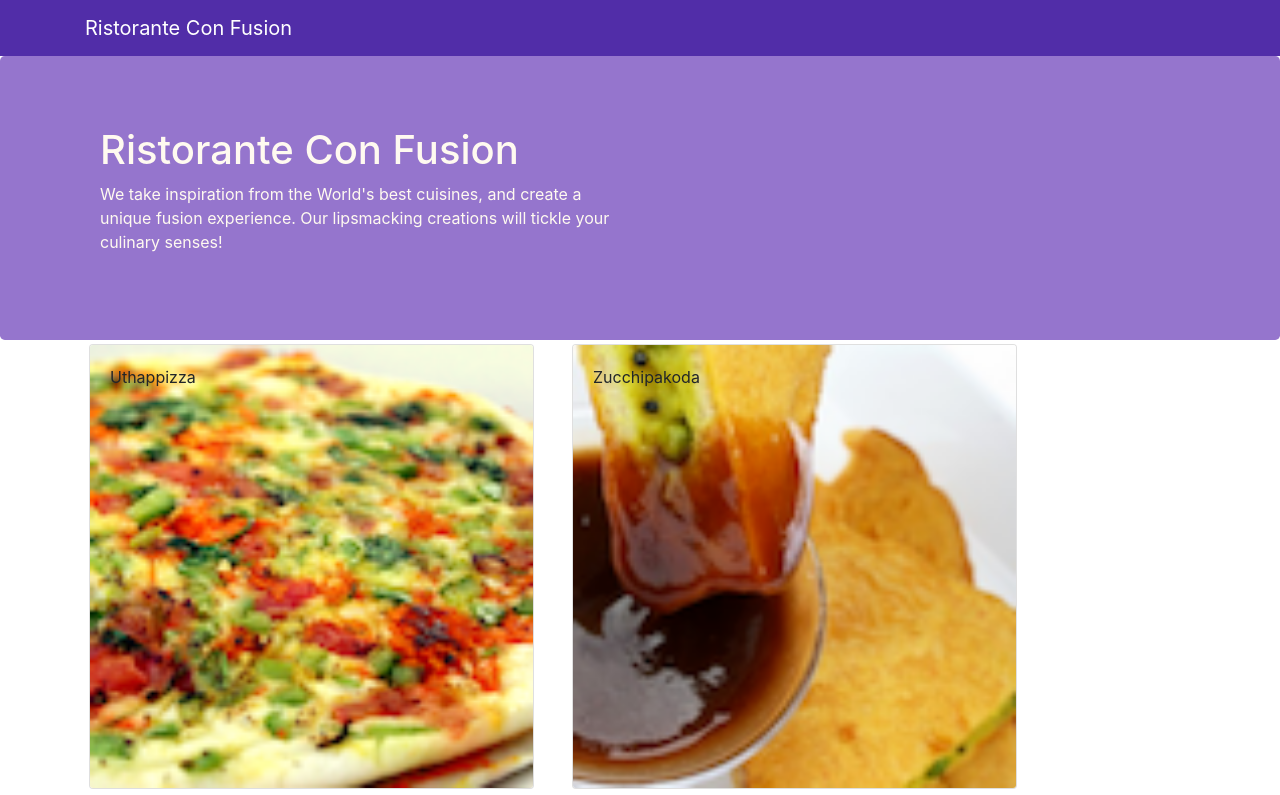
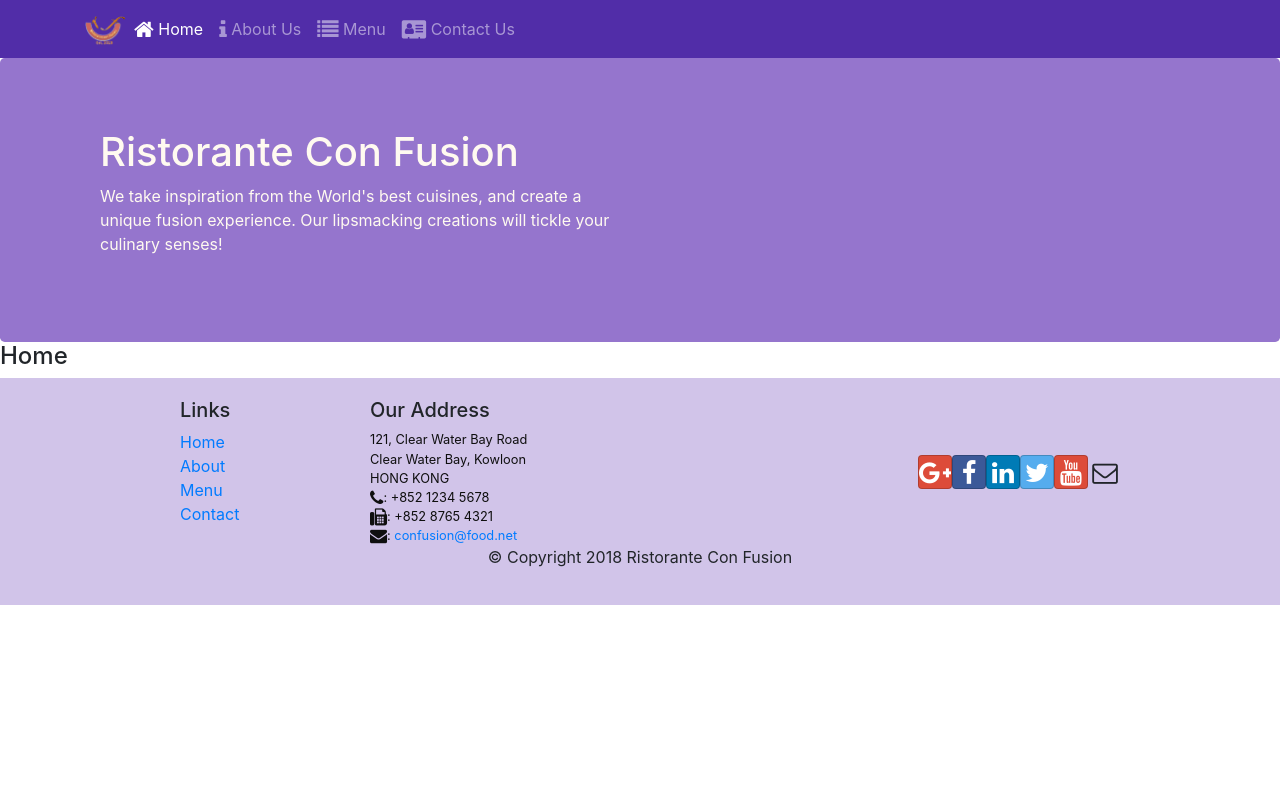
Before and after one commit to abhinavchawla07/react-practice, a React (Create React App) app: page /home in a window 1280 px wide. Shown: the top 795 px of the page. Built offline with nearby package versions, Linux system fonts and the light colour scheme.

Commit message:
react router

```diff
--- a/package.json
+++ b/package.json
@@ -12,6 +12,7 @@
     "react": "^16.13.1",
     "react-dom": "^16.13.1",
     "react-popper": "^2.2.3",
+    "react-router-dom": "^5.2.0",
     "react-scripts": "3.4.1",
     "reactstrap": "^8.4.1"
   },
--- a/src/App.js
+++ b/src/App.js
@@ -1,28 +1,17 @@
 import React, { Component } from 'react';
-import Main  from './components/MainComponent';
+import Main from './components/MainComponent';
 import './App.css';
-
-// function App() {
-//   return (
-//     <div>
-//       <Navbar dark color="primary">
-//         <div className="container">
-//           <NavbarBrand href="/">Ristorante Con Fusion</NavbarBrand>
-//         </div>
-//       </Navbar>
-//       <Menu />
-//     </div>
-//   );
-// }
-
-class App extends Component{
+import { BrowserRouter } from 'react-router-dom'
+class App extends Component {
 
 
   render() {
     return (
-      <div>
-        <Main/>
-      </div>
+      <BrowserRouter>
+        <div>
+          <Main />
+        </div>
+      </BrowserRouter>
     );
   }
 };
--- a/src/components/FooterComponent.js
+++ b/src/components/FooterComponent.js
@@ -1,4 +1,5 @@
-import React, { Component } from 'react';
+import React from 'react';
+import {Link} from 'react-router-dom';
 
 function Footer(props)
 {
@@ -9,10 +10,10 @@ function Footer(props)
                 <div className="col-4 offset-1 col-sm-2">
                     <h5>Links</h5>
                     <ul className="list-unstyled">
-                        <li><a href="#">Home</a></li>
-                        <li><a href="#">About</a></li>
-                        <li><a href="#">Menu</a></li>
-                        <li><a href="contactus.html">Contact</a></li>
+                        <li><Link to="/home">Home</Link></li>
+                        <li><Link to="/aboutus">About</Link></li>
+                        <li><Link to="/menu">Menu</Link></li>
+                        <li><Link to="/contactus">Contact</Link></li>
                     </ul>
                 </div>
                 <div className="col-7 col-sm-5">
--- a/src/components/HeaderComponent.js
+++ b/src/components/HeaderComponent.js
@@ -1,13 +1,50 @@
 import React, { Component } from 'react';
-import { Navbar, NavbarBrand, Jumbotron } from 'reactstrap'
-
+import { Navbar, NavbarBrand,Nav, NavbarToggler,Collapse,NavItem, Jumbotron } from 'reactstrap';
+import {NavLink} from 'react-router-dom';
 class Header extends Component {
+    constructor(props){
+        super(props);
+        this.state={
+            isNavOpen: false
+        };
+        this.toggleNav = this.toggleNav.bind(this);
+    }
+    toggleNav(){
+        this.setState({isNavOpen:!this.state.isNavOpen});
+    }
     render() {
         return (
             <React.Fragment>
-                <Navbar dark>
+                <Navbar dark expand="md">
                     <div className="container">
-                        <NavbarBrand href="/">Ristorante Con Fusion</NavbarBrand>
+                        <NavbarToggler onClick={this.toggleNav}/>
+                        <NavbarBrand className="mr-auto" href="/">
+                            <img src="assets/images/logo.png" height="30" width="41" alt="Ristorante Con Fusion"/>
+                        </NavbarBrand>
+                        <Collapse isOpen={this.state.isNavOpen} navbar>
+                        <Nav navbar>
+                            <NavItem>
+                                <NavLink className="nav-link" to="/home">
+                                    <span className="fa fa-home fa-lg"/> Home
+                                </NavLink>
+                            </NavItem>
+                            <NavItem>
+                                <NavLink className="nav-link" to="/aboutus">
+                                    <span className="fa fa-info fa-lg"/> About Us
+                                </NavLink>
+                            </NavItem>
+                            <NavItem>
+                                <NavLink className="nav-link" to="/menu">
+                                    <span className="fa fa-list fa-lg"/> Menu
+                                </NavLink>
+                            </NavItem>
+                            <NavItem>
+                                <NavLink className="nav-link" to="/contact">
+                                    <span className="fa fa-address-card fa-lg"/> Contact Us
+                                </NavLink>
+                            </NavItem>
+                        </Nav>
+                        </Collapse>
                     </div>
                 </Navbar>
                 <Jumbotron>
--- /dev/null
+++ b/src/components/HomeComponent.js
@@ -0,0 +1,11 @@
+import React from 'react'
+
+function Home(props){
+    return (
+        <div className='conainer'>
+            <h4>Home</h4>
+        </div>
+    );
+}
+
+export default Home;
--- a/src/components/MainComponent.js
+++ b/src/components/MainComponent.js
@@ -1,31 +1,36 @@
 import React, { Component } from 'react';
 import Menu from './menuComponent';
+import Home from "./HomeComponent";
 import Dishdetail from './dishdetailComponent'
 import Header from './HeaderComponent'
 import { DISHES } from '../shared/dishes';
 import Footer from './FooterComponent';
-
+import { Switch, Route, Redirect } from "react-router-dom";
 class Main extends Component {
 
     constructor(props) {
         super(props);
         this.state = {
             dishes: DISHES,
-            selectedDish: null
         };
     }
 
-    onDishSelect(dishId) {
-        this.setState({ selectedDish: dishId });
-    }
+    render() {
+        const HomePage = ()=>{
+            return (
+                <Home/>
+            );
+        }
+        return (
 
-    render() {
-        return (
             <div>
-                <Header/>
-                <Menu dishes={this.state.dishes} onClick={(dishId) => this.onDishSelect(dishId)} />
-                <Dishdetail dish={this.state.dishes.filter((dish) => dish.id === this.state.selectedDish)[0]} />
-                <Footer/>
+                <Header />
+                <Switch>
+                    <Route path='/home' component={HomePage} />
+                    <Route exact path='/menu' component={() => <Menu dishes={this.state.dishes} />} />
+                    <Redirect to='/home'/>
+                </Switch>
+                <Footer />
             </div>
         );
     }
```
Also changed, not shown: 1 other file (tests, documents, lock files or other folders).
